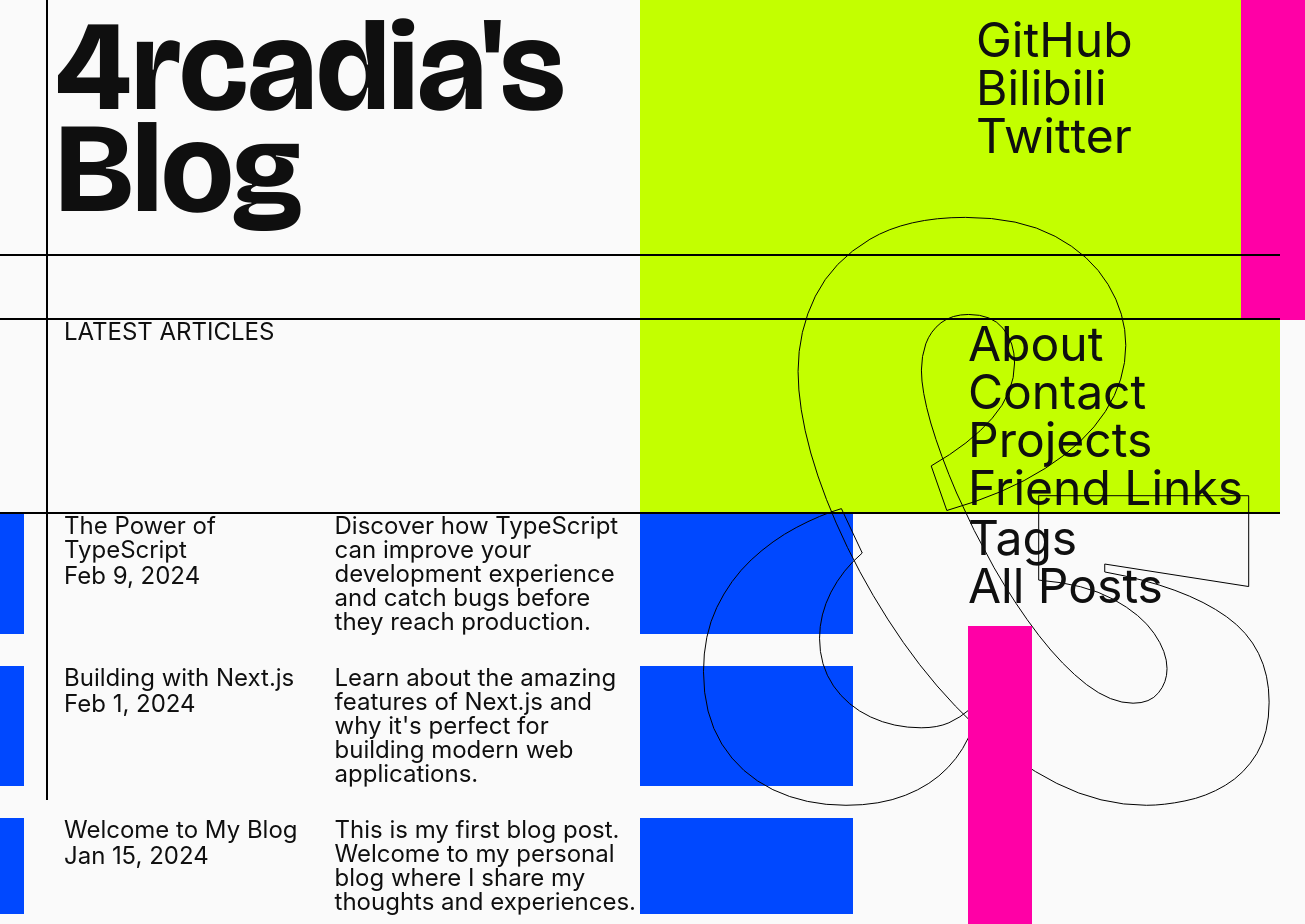
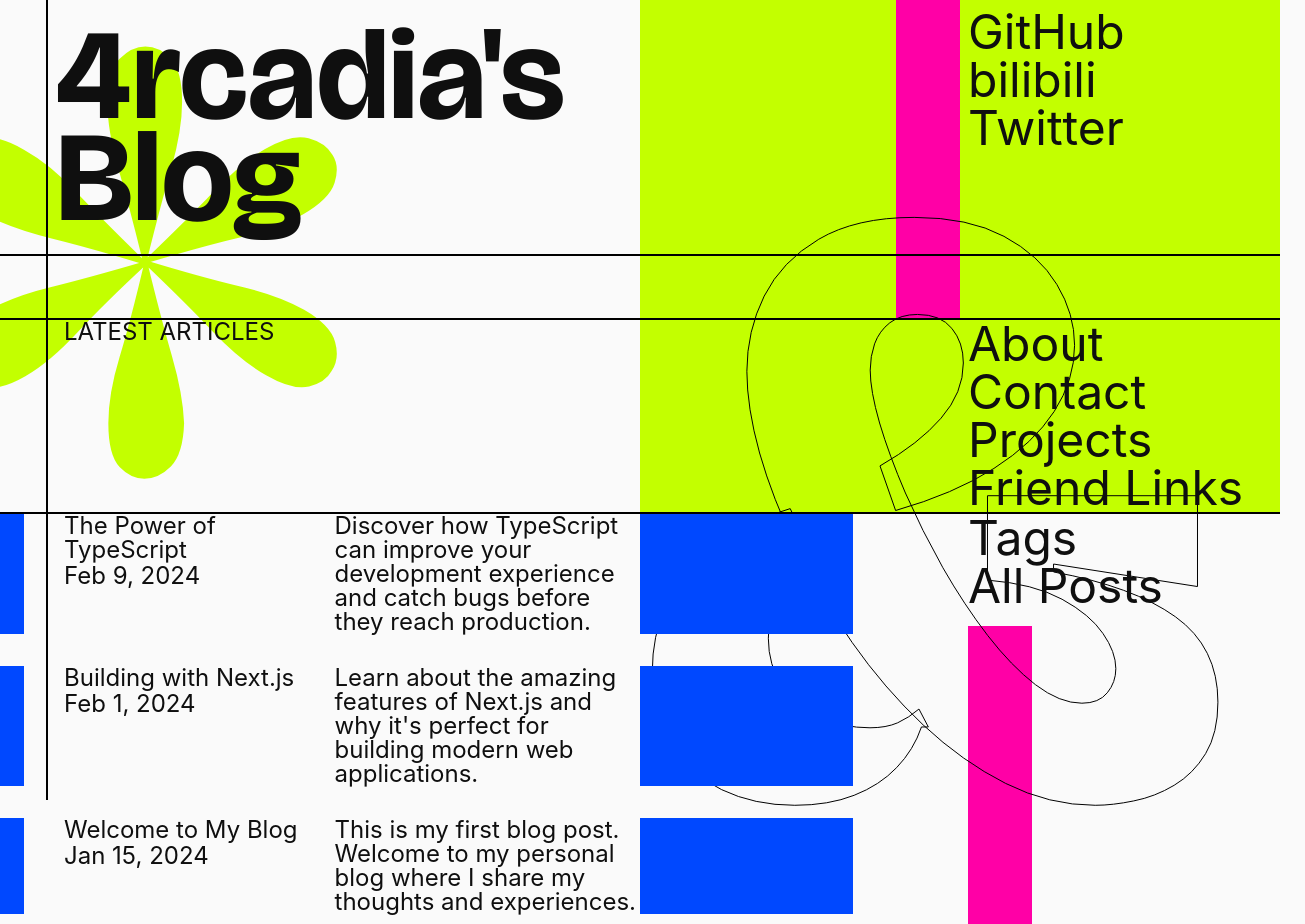
Before and after one commit to Arcadi4/blog, a Next.js app: page / in a window 1280 px wide. Shown: the top 924 px of the page, 1305 px wide, since content can reach past the window. Built offline with nearby package versions, Linux system fonts and the light colour scheme.

Commit message:
feat: Minor visual changes on homepage

```diff
--- a/src/app/page.tsx
+++ b/src/app/page.tsx
@@ -24,18 +24,19 @@ export default async function Home({
     <main className="min-h-[166dvh] flex flex-col">
       <div className="absolute bg-acid right-0 top-0 h-128 w-1/2 -z-50" />
       <div className="absolute bg-none left-0 top-0 h-screen w-12 border-r-2 border-r-black" />
+      <p className="absolute -left-1/12 -top-1/2 text-[768pt] font-serif text-acid -z-10">
+        *
+      </p>
       <section className=" h-64 border-b-2 border-b-black">
         <div className="h-full flex flex-row ">
-          <h1 className=" h1-hero min-w-3/4 pt-4 pl-14 select-none">
+          <h1 className="h1-hero min-w-3/4 pl-14 select-none self-center">
             {displayName}&apos;s
             <br />
             Blog
           </h1>
           <div className="relative h-full">
-            <div
-              className={"absolute bg-magenta h-80 w-16 -right-full -z-10"}
-            />
-            <div className=" flex flex-col pl-4 mt-4">
+            <div className="absolute bg-magenta h-80 w-16 right-full -z-30" />
+            <div className=" flex flex-col pl-2 pt-2">
               <Link href="https://github.com/arcadi4" className="large-link">
                 GitHub
               </Link>
@@ -43,7 +44,7 @@ export default async function Home({
                 href="https://space.bilibili.com/499244418"
                 className="large-link"
               >
-                Bilibili
+                bilibili
               </Link>
               <Link href="https://x.com/_4rcadia" className="large-link">
                 Twitter
@@ -52,9 +53,6 @@ export default async function Home({
           </div>
         </div>
       </section>
-      {/*<p className="absolute select-none text-[768pt] text-magenta font-serif font-medium -z-30 left-0 -top-72">*/}
-      {/*  **/}
-      {/*</p>*/}
       <div className={"h-16 border-b-2 border-b-black"} />
       <div className={"border-b-2 border-b-black "}>
         <div className="flex flex-row">
@@ -80,10 +78,8 @@ export default async function Home({
           <div className="flex flex-col gap-8 max-w-2/3">
             {latestPosts.map((post) => (
               <article className="relative flex flex-row gap-4" key={post.slug}>
-                <div className={"absolute h-full w-6 bg-klein -z-10"} />
-                <div
-                  className={"absolute h-full w-1/3 left-full bg-klein -z-10"}
-                />
+                <div className="absolute h-full w-6 bg-klein " />
+                <div className="absolute h-full w-1/3 left-full bg-klein " />
                 <div className="w-96 pl-16">
                   <Link href={`/posts/${post.slug}`} className="large-p">
                     {post.title}
@@ -95,7 +91,7 @@ export default async function Home({
             ))}
           </div>
         </div>
-        <div className="absolute font-title font-bold text-[640pt] text-stroke right-0 -top-32 select-none">
+        <div className="absolute font-title font-bold text-[640pt] text-stroke left-1/2 -top-32 select-none -z-10">
           &
         </div>
         <div className="flex flex-col justify-between items-start">
@@ -106,9 +102,7 @@ export default async function Home({
             <Link href="/all" className="large-link">
               All Posts
             </Link>
-            <div
-              className={"absolute bg-magenta h-96 w-16 top-full translate-y-4"}
-            />
+            <div className="absolute bg-magenta h-96 w-16 top-full translate-y-4 -z-30" />
           </div>
         </div>
       </section>
```
